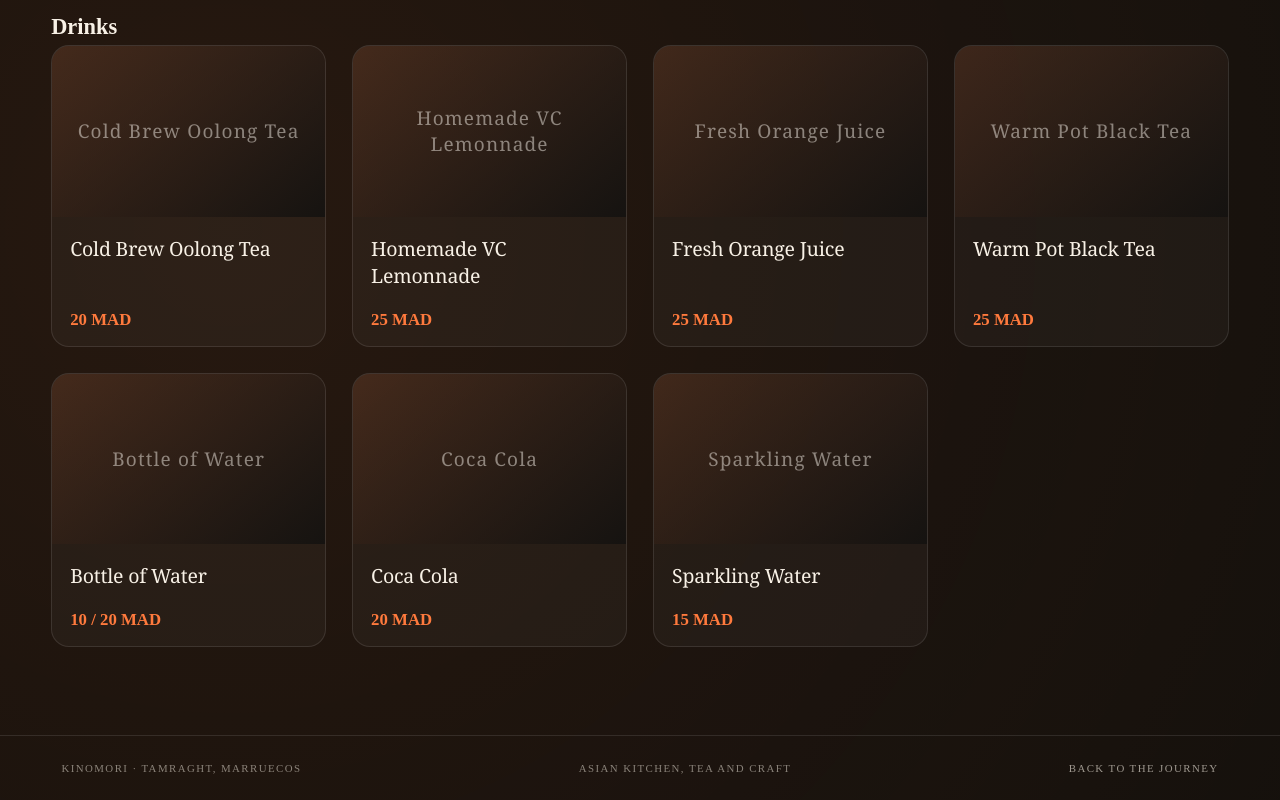
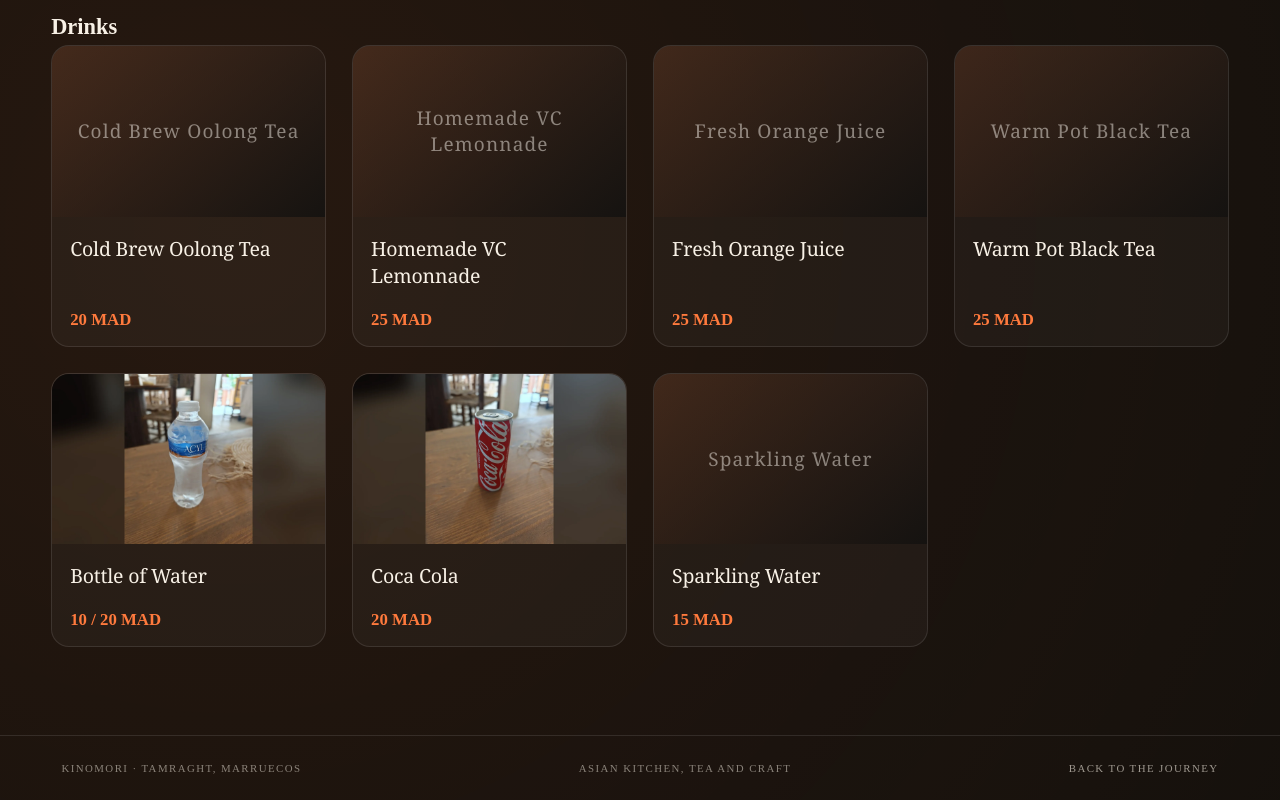
Before and after one commit to popifresco12/kinomori-site, a React (Vite) app: page /#/menu in a window 1280 px wide. Shown: the part 2368-3168 px from the top of the page. Built offline with nearby package versions, Linux system fonts and the light colour scheme.

Commit message:
menu: fotos Bottle of Water + Coca Cola

```diff
--- a/src/pages/MenuPage.tsx
+++ b/src/pages/MenuPage.tsx
@@ -119,8 +119,8 @@ const MENU: MenuSection[] = [
       { name: "Homemade VC Lemonnade", price: "25" },
       { name: "Fresh Orange Juice", price: "25" },
       { name: "Warm Pot Black Tea", price: "25" },
-      { name: "Bottle of Water", price: "10 / 20" },
-      { name: "Coca Cola", price: "20" },
+      { name: "Bottle of Water", price: "10 / 20", image: "media/dish-bottle-of-water.webp" },
+      { name: "Coca Cola", price: "20", image: "media/dish-coca-cola.webp" },
       { name: "Sparkling Water", price: "15" },
     ],
   },
```
Also changed, not shown: public/media/dish-bottle-of-water.webp (added), public/media/dish-coca-cola.webp (added).
